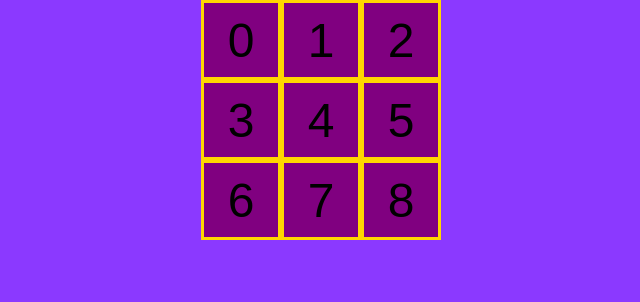
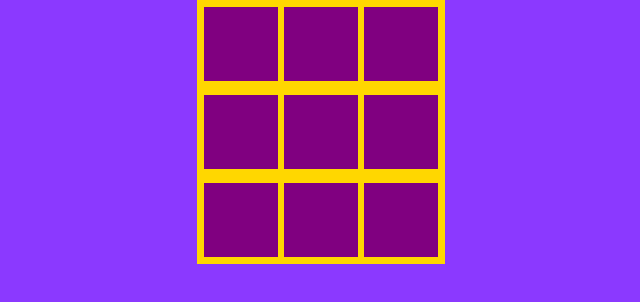
Before and after one commit to gondesi-anjali/tic-tac-toe, a React (Vite) app: page / in a window 1280 px wide. Shown: the top 302 px of the page, without its empty margins (319-959 px from the left). Built offline with nearby package versions, Linux system fonts and the light colour scheme.

Commit message:
by clicking on square x will be displayed

```diff
--- a/src/components/Board.jsx
+++ b/src/components/Board.jsx
@@ -1,23 +1,42 @@
+import { useState } from 'react';
 import Square from './Square';
 const Board = () => {
+  const [squares, setSquares] = useState(Array(9).fill(null));
+  const sqclick = clickedpos => {
+    setSquares(currentsq => {
+      return currentsq.map((sqvalue, position) => {
+        if (clickedpos === position) {
+          return 'X';
+        }
+        return sqvalue;
+      });
+    });
+  };
+  const thesquares = position => {
+    return (
+      <Square value={squares[position]} byclick={() => sqclick(position)} />
+    );
+  };
   return (
     <div className="board">
       <div className="board-row">
-        <Square value={0} />
-        <Square value={1} />
-        <Square value={2} />
+        {thesquares(0)}
+        {thesquares(1)}
+        {thesquares(2)}
       </div>
       <div className="board-row">
-        <Square value={3} />
-        <Square value={4} />
-        <Square value={5} />
+        {thesquares(3)}
+        {thesquares(4)}
+        {thesquares(5)}
       </div>
       <div className="board-row">
-        <Square value={6} />
-        <Square value={7} />
-        <Square value={8} />
+        {thesquares(6)}
+        {thesquares(7)}
+        {thesquares(8)}
       </div>
     </div>
   );
 };
 export default Board;
+
+// <Square value={squares[8]} byclick={() => sqclick(8)} />
--- a/src/components/Square.jsx
+++ b/src/components/Square.jsx
@@ -1,6 +1,6 @@
-const Square = ({ value }) => {
+const Square = ({ value, byclick }) => {
   return (
-    <button type="button" className="square">
+    <button type="button" className="square" onClick={byclick}>
       {value}
     </button>
   );
--- a/src/styles.scss
+++ b/src/styles.scss
@@ -94,7 +94,7 @@ button {
 .board {
   .board-row {
     background-color: purple;
-    display: table-row;
+    display: flex;
     flex-direction: row;
     border: 4px solid gold;
 
```
Also changed, not shown: .eslintrc.cjs (deleted).
